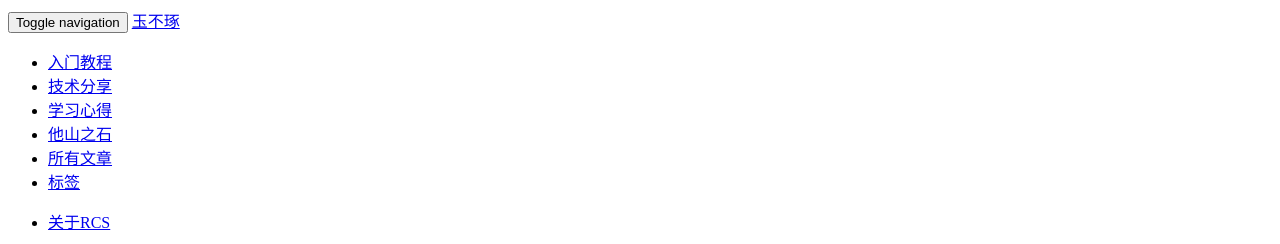
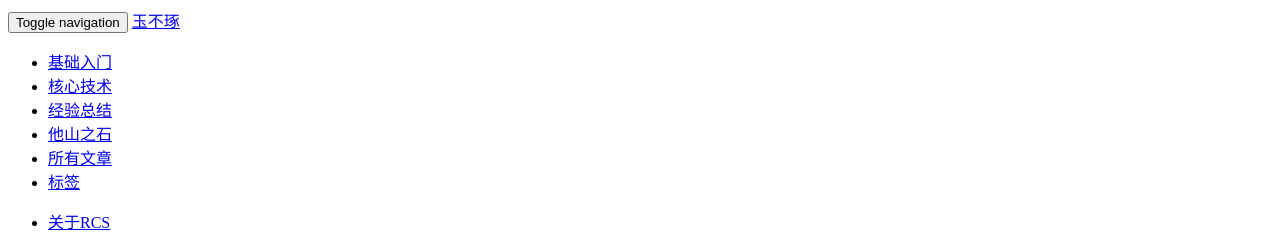
Before and after one commit to RCSTech/RCSTech.github.io, a Jekyll site: the page built from _posts/2012-04-15-volatile.md, in a window 1280 px wide and 900 px high. Shown: the top 244 px of the window. Built offline with Jekyll 4.4.1, drawn with Linux system fonts in a browser that asks for light colours; nearby versions of some CDN libraries; comment, search, counter and statistics services are not loaded; a style sheet for code colours, icons or effects is not loaded.

Commit message:
导航标题。

```diff
--- a/_includes/custom/navigationnorm
+++ b/_includes/custom/navigationnorm
@@ -12,9 +12,9 @@
         <ul class="nav navbar-nav">
         {% assign categories_list = site.categories %}
 
-          <li id="nav_getstart"><a href="/getstart.html">入门教程</a></li>
-          <li id="nav_technology"><a href="/technology.html">技术分享</a></li>
-          <li id="nav_experience"><a href="/experience.html">学习心得</a></li>
+          <li id="nav_getstart"><a href="/getstart.html">基础入门</a></li>
+          <li id="nav_technology"><a href="/technology.html">核心技术</a></li>
+          <li id="nav_experience"><a href="/experience.html">经验总结</a></li>
           <li id="nav_reference"><a href="/reference.html">他山之石</a></li>
           <li id="nav_archive"><a href="/archive.html">所有文章</a></li>
           <li id="nav_tags"><a href="/tags.html">标签</a></li>
```
Also changed, not shown: _posts/2012-04-15-volatile.md (+0 -1 lines).
